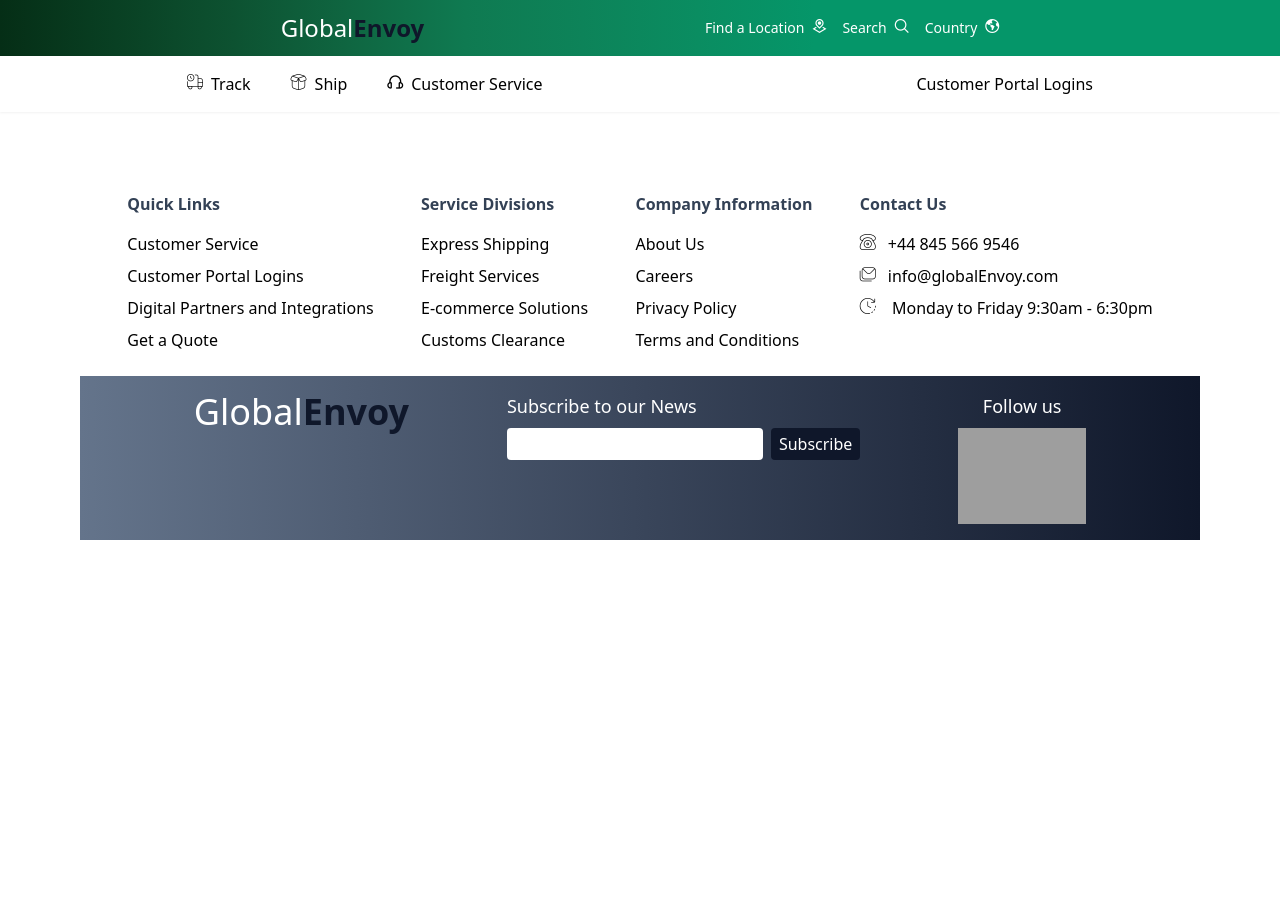
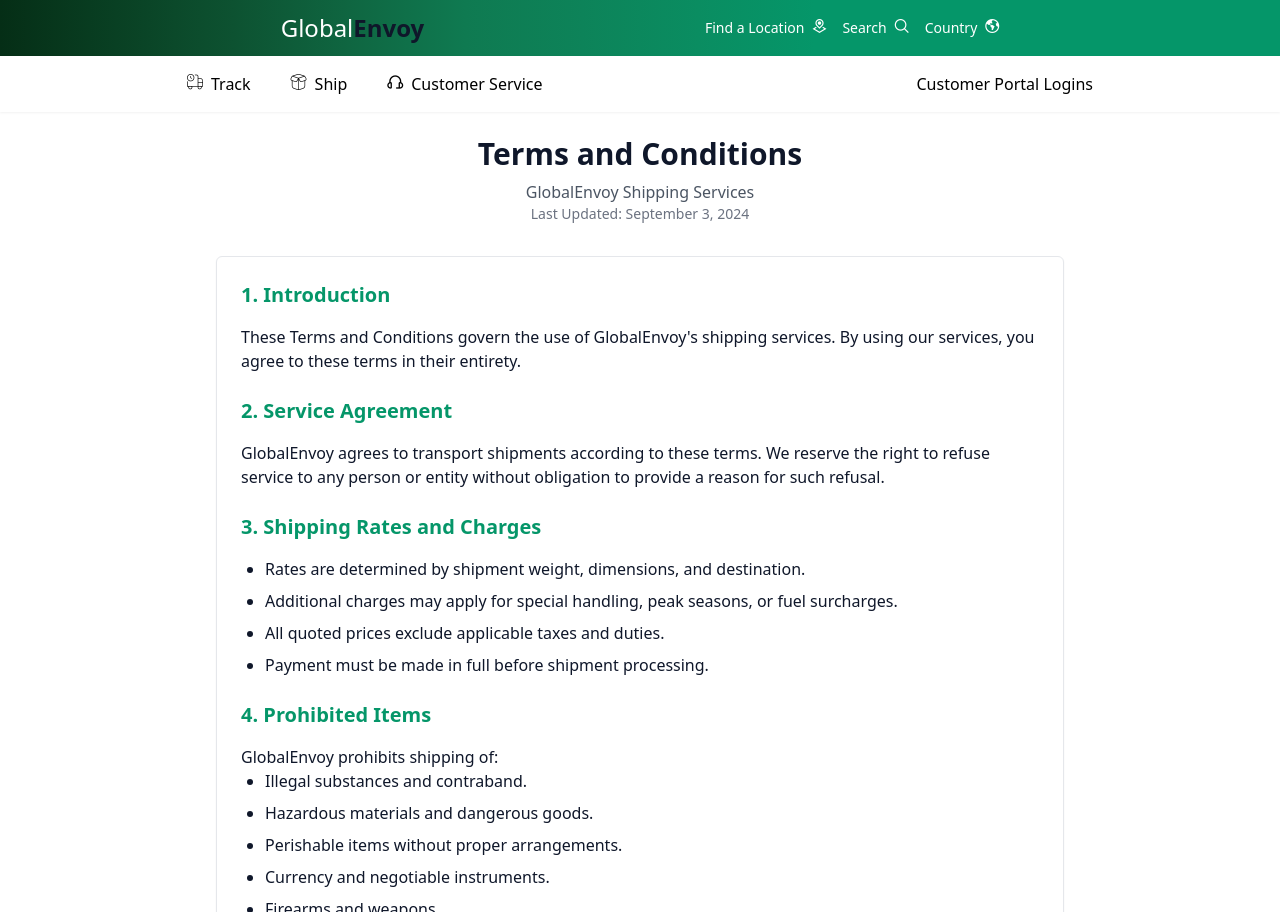
Before and after one commit to Maderobills/global-envoy, a Vue app: page /terms-and-conditions-page in a window 1280 px wide. Built offline with nearby package versions, Linux system fonts and the light colour scheme; grey boxes are pictures that could not be loaded.

Commit message:
terms fix

```diff
--- a/src/components/widgets/singles/FooterView.vue
+++ b/src/components/widgets/singles/FooterView.vue
@@ -22,10 +22,9 @@
         <div class="space-y-4">
             <h5 class="text-slate-700 font-bold">Company Information</h5>
             <ul class="space-y-2">
-                <RouterLink to="about-us"><li>About Us</li></RouterLink>
-                <li>Careers</li>
-                <li>Privacy Policy</li>
-                <li>Terms and Conditions</li>
+                <li><RouterLink to="about-us">About Us</RouterLink></li>
+                <li><RouterLink to="terms-and-conditions-page">Privacy Policy</RouterLink></li>
+                <li><RouterLink to="terms-and-conditions-page">Terms and Conditions</RouterLink></li>
             </ul>
         </div>
         <div class="space-y-4">
--- a/src/router/index.js
+++ b/src/router/index.js
@@ -15,6 +15,7 @@
 import PartnerShipment from '@/views/PartnerShipment.vue'
 import ContactSupport from '@/views/ContactSupport.vue'
 import FaqPage from '@/views/FaqPage.vue'
+import TermsConditions from '@/views/TermsConditions.vue'
 
 // Define routes that should preserve form data
 const PRESERVE_STATE_ROUTES = ['CreateShipment', 'SignUp', 'SignIn'];
@@ -36,6 +37,11 @@
       path: '/faqs-page',
       name: 'FaqPage',
       component: FaqPage,
+    },
+    {
+      path: '/terms-and-conditions-page',
+      name: 'TermsPage',
+      component: TermsConditions,
     },
     {
       path: '/contact-support',
--- /dev/null
+++ b/src/views/TermsConditions.vue
@@ -0,0 +1,112 @@
+<template>
+    <div class="container mx-auto p-6 max-w-4xl">
+      <!-- Header Section -->
+      <div class="text-center mb-8">
+        <h1 class="text-3xl font-bold mb-2 text-slate-900">Terms and Conditions</h1>
+        <p class="text-gray-600">GlobalEnvoy Shipping Services</p>
+        <p class="text-sm text-gray-500">Last Updated: September 3, 2024</p>
+      </div>
+
+      <!-- Card Section -->
+      <div class="bg-white rounded-md shadow-sm border border-gray-200 overflow-hidden">
+        <div class="prose max-w-none p-6 text-slate-900">
+          <!-- Section 1 -->
+          <h2 class="text-xl font-semibold mb-4 text-emerald-600">1. Introduction</h2>
+          <p>
+            These Terms and Conditions govern the use of GlobalEnvoy's shipping services. By using our services, you agree to these terms in their entirety.
+          </p>
+
+          <!-- Section 2 -->
+          <h2 class="text-xl font-semibold mt-6 mb-4 text-emerald-600">2. Service Agreement</h2>
+          <p>
+            GlobalEnvoy agrees to transport shipments according to these terms. We reserve the right to refuse service to any person or entity without obligation to provide a reason for such refusal.
+          </p>
+
+          <!-- Section 3 -->
+          <h2 class="text-xl font-semibold mt-6 mb-4 text-emerald-600">3. Shipping Rates and Charges</h2>
+          <ul class="list-disc pl-6 space-y-2">
+            <li>Rates are determined by shipment weight, dimensions, and destination.</li>
+            <li>Additional charges may apply for special handling, peak seasons, or fuel surcharges.</li>
+            <li>All quoted prices exclude applicable taxes and duties.</li>
+            <li>Payment must be made in full before shipment processing.</li>
+          </ul>
+
+          <!-- Section 4 -->
+          <h2 class="text-xl font-semibold mt-6 mb-4 text-emerald-600">4. Prohibited Items</h2>
+          <p>GlobalEnvoy prohibits shipping of:</p>
+          <ul class="list-disc pl-6 space-y-2">
+            <li>Illegal substances and contraband.</li>
+            <li>Hazardous materials and dangerous goods.</li>
+            <li>Perishable items without proper arrangements.</li>
+            <li>Currency and negotiable instruments.</li>
+            <li>Firearms and weapons.</li>
+          </ul>
+
+          <!-- Section 5 -->
+          <h2 class="text-xl font-semibold mt-6 mb-4 text-emerald-600">5. Liability and Insurance</h2>
+          <ul class="list-disc pl-6 space-y-2">
+            <li>Standard liability limited to $100 per shipment.</li>
+            <li>Additional insurance available for purchase.</li>
+            <li>Claims must be filed within 30 days of delivery.</li>
+            <li>GlobalEnvoy not liable for indirect or consequential losses.</li>
+          </ul>
+
+          <!-- Section 6 -->
+          <h2 class="text-xl font-semibold mt-6 mb-4 text-emerald-600">6. Delivery Terms</h2>
+          <ul class="list-disc pl-6 space-y-2">
+            <li>Delivery times are estimates and not guaranteed.</li>
+            <li>Proof of delivery provided upon request.</li>
+            <li>Three delivery attempts will be made.</li>
+            <li>Storage charges apply after 5 days of failed delivery.</li>
+          </ul>
+
+          <!-- Section 7 -->
+          <h2 class="text-xl font-semibold mt-6 mb-4 text-emerald-600">7. Claims Process</h2>
+          <p>For damaged or lost shipments:</p>
+          <ul class="list-disc pl-6 space-y-2">
+            <li>Document damage immediately upon delivery.</li>
+            <li>Retain all original packaging.</li>
+            <li>Submit a claim form with supporting documentation.</li>
+            <li>Claims processed within 30 business days.</li>
+          </ul>
+
+          <!-- Section 8 -->
+          <h2 class="text-xl font-semibold mt-6 mb-4 text-emerald-600">8. Privacy and Data Protection</h2>
+          <p>
+            GlobalEnvoy collects and processes personal data in accordance with our Privacy Policy and applicable data protection laws.
+          </p>
+
+          <!-- Section 9 -->
+          <h2 class="text-xl font-semibold mt-6 mb-4 text-emerald-600">9. Modifications</h2>
+          <p>
+            GlobalEnvoy reserves the right to modify these terms at any time. Continued use of our services constitutes acceptance of modified terms.
+          </p>
+
+          <!-- Section 10 -->
+          <h2 class="text-xl font-semibold mt-6 mb-4 text-emerald-600">10. Contact Information</h2>
+          <p>For questions or concerns:</p>
+          <ul class="list-none pl-6 space-y-1">
+            <li>Email: <a href="mailto:support@globalenvoy.com" class="text-emerald-600 hover:underline">support@globalenvoy.com</a></li>
+            <li>Phone: 1-800-ENVOY-24</li>
+            <li>Address: 123 Shipping Lane, Logistics City, LC 12345</li>
+          </ul>
+
+          <div class="mt-8 text-sm text-gray-600">
+            <p>
+              By using GlobalEnvoy's services, you acknowledge that you have read, understood, and agree to be bound by these Terms and Conditions.
+            </p>
+          </div>
+        </div>
+      </div>
+    </div>
+  </template>
+
+  <script>
+  export default {
+    name: "TermsAndConditions",
+  };
+  </script>
+
+  <style>
+  /* Add any custom styles here, if needed */
+  </style>
```
